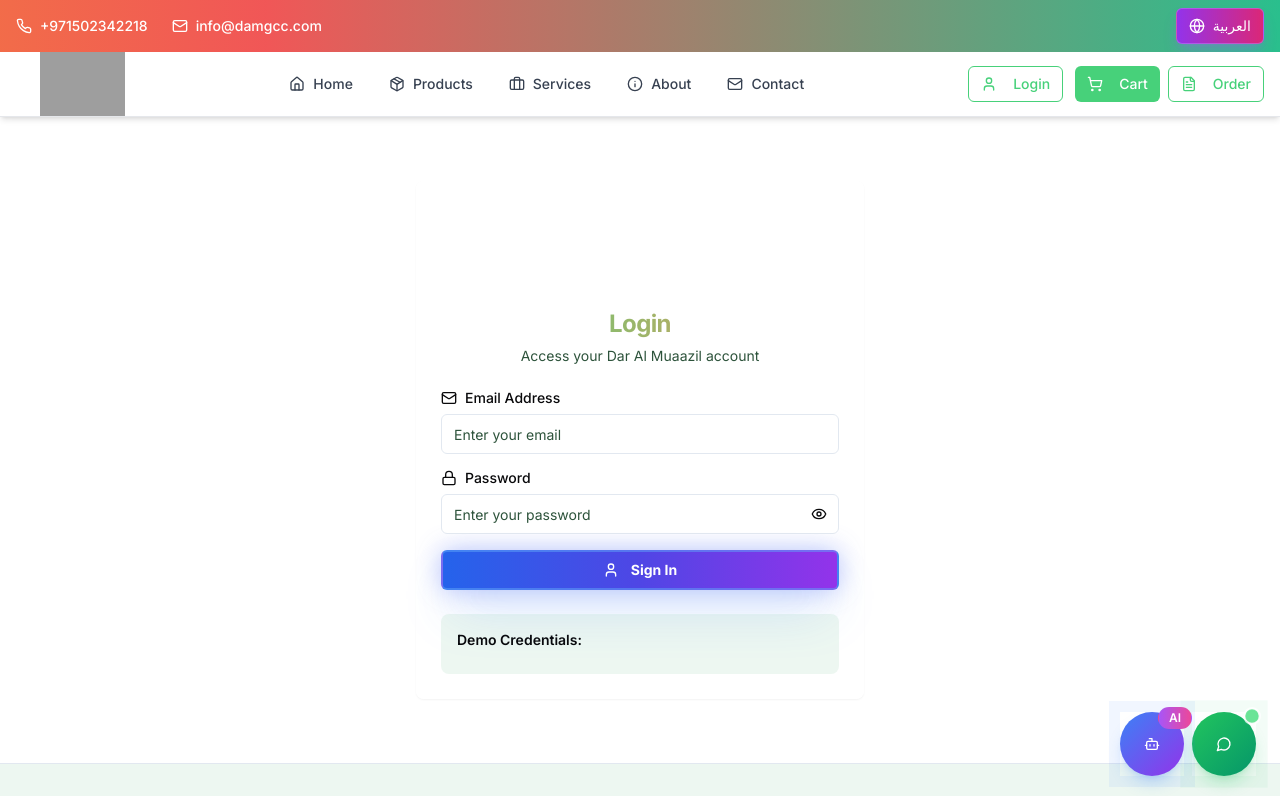
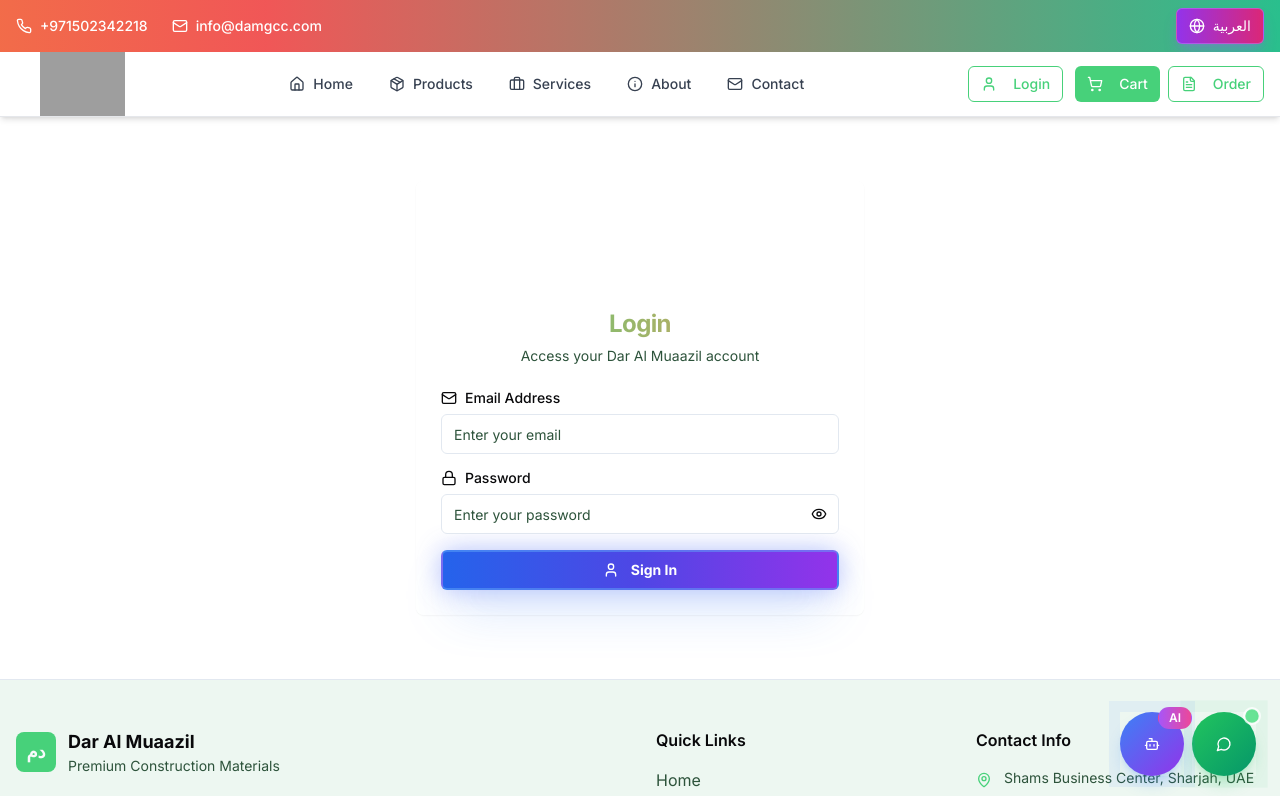
Before and after one commit to mrehmanfreed4472/DAMF1.0, a Next.js app: page /login in a window 1280 px wide. Shown: the top 796 px of the page. Built offline with nearby package versions, Linux system fonts and the light colour scheme; grey boxes are pictures that could not be loaded.

Commit message:
DAMF logo updation and minor changes

```diff
--- a/components/Login.tsx
+++ b/components/Login.tsx
@@ -174,16 +174,16 @@
               </form>
 
               {/* Demo Credentials */}
-              <div className="mt-6 p-4 bg-muted/50 rounded-lg">
+             {/* <div className="mt-6 p-4 bg-muted/50 rounded-lg">
                 <h4 className="font-semibold mb-2 text-sm">
                   {isRTL() ? 'بيانات تجريبية:' : 'Demo Credentials:'}
                 </h4>
 
-                {/*<div className="space-y-1 text-xs text-muted-foreground">
+                <div className="space-y-1 text-xs text-muted-foreground">
                   <div><strong>{isRTL() ? 'مدير:' : 'Admin:'}</strong> admin@damgcc.com / admin123</div>
                   <div><strong>{isRTL() ? 'مستخدم:' : 'User:'}</strong> user@damgcc.com / user123</div>
-                </div>*/}
-              </div>
+                </div>
+              </div>*/}
             </CardContent>
           </Card>
         </motion.div>
```
